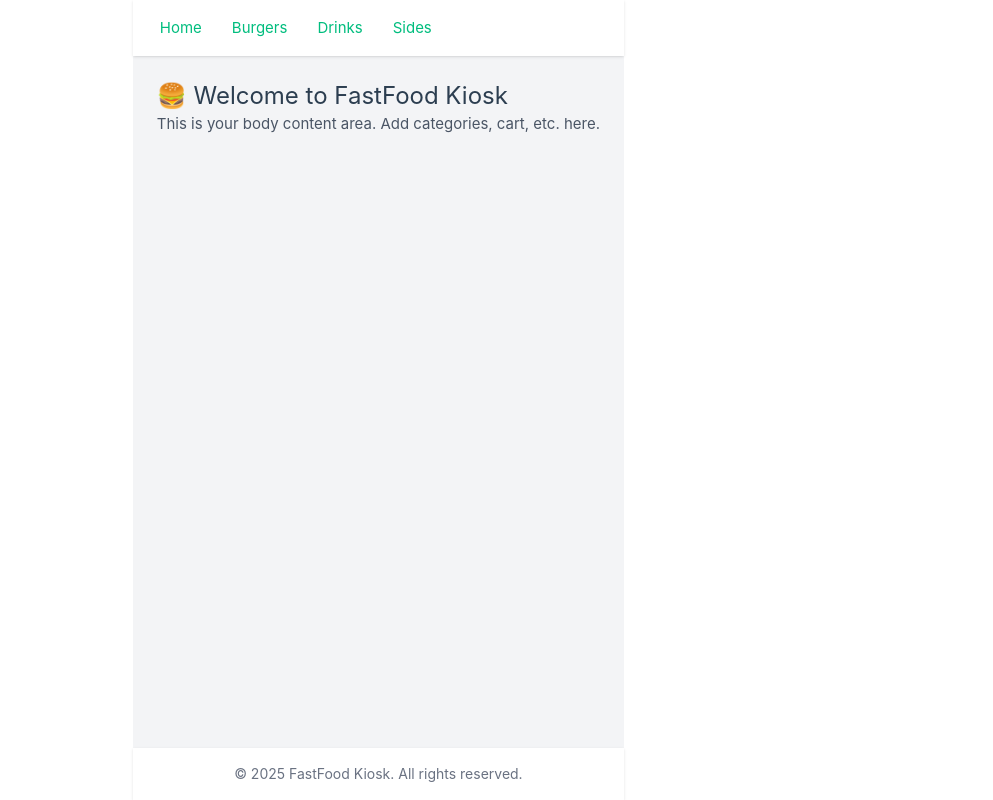
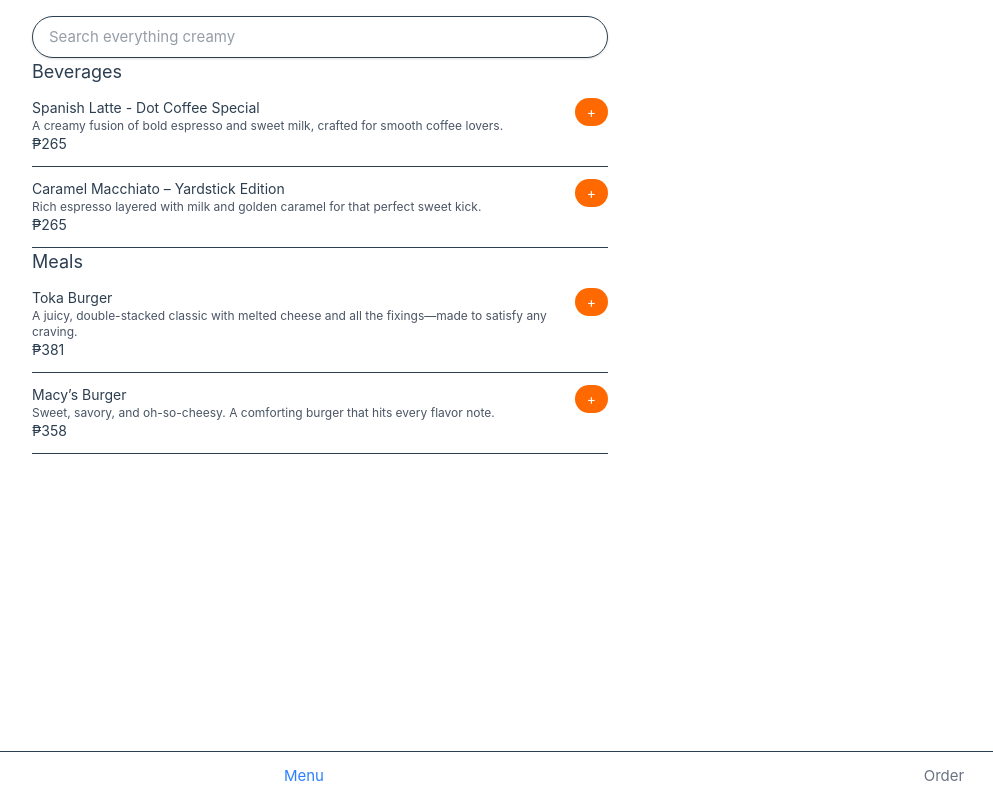
Before and after one commit to Genesis-Tan/Creamy-Created, a Vue app in the folder frontend-customer/customer-webapp/: page / in a window 1280 px wide. Shown: the whole page, without its empty margins (16-1009 px from the left). Built offline with nearby package versions, Linux system fonts and the light colour scheme.

Commit message:
partial front page - buttons

```diff
--- a/frontend-customer/customer-webapp/package.json
+++ b/frontend-customer/customer-webapp/package.json
@@ -10,6 +10,8 @@
     "format": "prettier --write src/"
   },
   "dependencies": {
+    "@tailwindcss/cli": "^4.1.11",
+    "@tailwindcss/vite": "^4.1.11",
     "vue": "^3.5.17",
     "vue-router": "^4.5.1"
   },
@@ -18,7 +20,7 @@
     "autoprefixer": "^10.4.21",
     "postcss": "^8.5.6",
     "prettier": "3.5.3",
-    "tailwindcss": "^4.1.10",
+    "tailwindcss": "^4.1.11",
     "vite": "^7.0.0",
     "vite-plugin-vue-devtools": "^7.7.7"
   }
--- a/frontend-customer/customer-webapp/src/App.vue
+++ b/frontend-customer/customer-webapp/src/App.vue
@@ -1,30 +1,87 @@
 <template>
-  <div class="flex flex-col min-h-screen bg-gray-100">
+  <div class="p-4 pb-24 bg-white min-h-screen">
+    <!-- Search Bar -->
+    <div class="mb-4">
+      <input
+        type="text"
+        placeholder="Search everything creamy"
+        class="w-full px-4 py-2 border rounded-full shadow-sm focus:outline-none"
+      />
+    </div>
 
-    <!-- Navbar -->
-    <nav class="bg-white shadow px-6 py-4 sticky top-0 z-50">
-      <ul class="flex gap-6 font-semibold text-gray-700">
-        <li><a href="#" class="hover:text-green-600">Home</a></li>
-        <li><a href="#" class="hover:text-green-600">Burgers</a></li>
-        <li><a href="#" class="hover:text-green-600">Drinks</a></li>
-        <li><a href="#" class="hover:text-green-600">Sides</a></li>
-      </ul>
-    </nav>
+    <!-- Beverages -->
+    <div>
+      <h2 class="text-lg font-semibold mb-2">Beverages</h2>
+      <MenuItem
+        v-for="item in beverages"
+        :key="item.id"
+        :item="item"
+        @update-quantity="updateQuantity"
+      />
+    </div>
 
-    <!-- Main Body -->
-    <main class="flex-grow p-6">
-      <h1 class="text-2xl font-bold mb-4">🍔 Welcome to FastFood Kiosk</h1>
-      <p class="text-gray-600">This is your body content area. Add categories, cart, etc. here.</p>
-    </main>
+    <!-- Meals -->
+    <div class="mt-6">
+      <h2 class="text-lg font-semibold mb-2">Meals</h2>
+      <MenuItem
+        v-for="item in meals"
+        :key="item.id"
+        :item="item"
+        @update-quantity="updateQuantity"
+      />
+    </div>
 
-    <!-- Footer -->
-    <footer class="bg-white shadow px-6 py-4 text-center text-sm text-gray-500">
-      © 2025 FastFood Kiosk. All rights reserved.
-    </footer>
-
+    <!-- Bottom Navigation -->
+    <div class="fixed bottom-0 left-0 right-0 bg-white border-t flex justify-around py-3">
+      <button class="text-blue-500 font-bold">Menu</button>
+      <button class="text-gray-500">Order</button>
+    </div>
   </div>
 </template>
 
 <script setup>
-// You can add script logic here if needed
+import { reactive } from 'vue'
+import MenuItem from './MenuItem.vue'
+
+const beverages = reactive([
+  {
+    id: 1,
+    name: 'Spanish Latte - Dot Coffee Special',
+    description: 'A creamy fusion of bold espresso and sweet milk, crafted for smooth coffee lovers.',
+    price: 265,
+    quantity: 0
+  },
+  {
+    id: 2,
+    name: 'Caramel Macchiato – Yardstick Edition',
+    description: 'Rich espresso layered with milk and golden caramel for that perfect sweet kick.',
+    price: 265,
+    quantity: 0
+  }
+])
+
+const meals = reactive([
+  {
+    id: 3,
+    name: 'Toka Burger',
+    description: 'A juicy, double-stacked classic with melted cheese and all the fixings—made to satisfy any craving.',
+    price: 381,
+    quantity: 0
+  },
+  {
+    id: 4,
+    name: 'Macy’s Burger',
+    description: 'Sweet, savory, and oh-so-cheesy. A comforting burger that hits every flavor note.',
+    price: 358,
+    quantity: 0
+  }
+])
+
+function updateQuantity(id, amount) {
+  const allItems = [...beverages, ...meals]
+  const item = allItems.find(i => i.id === id)
+  if (item) {
+    item.quantity = Math.max(0, item.quantity + amount)
+  }
+}
 </script>
--- /dev/null
+++ b/frontend-customer/customer-webapp/src/MenuItem.vue
@@ -0,0 +1,26 @@
+<template>
+  <div class="flex justify-between items-start py-3 border-b">
+    <div class="flex-1 pr-4">
+      <h3 class="font-medium text-sm">{{ item.name }}</h3>
+      <p class="text-xs text-gray-600">{{ item.description }}</p>
+      <span class="text-sm font-bold block mt-1">₱{{ item.price }}</span>
+    </div>
+    <div v-if="item.quantity > 0" class="flex items-center space-x-1">
+      <button @click="changeQuantity(-1)" class="px-2 py-1 rounded-full bg-gray-200 text-sm">−</button>
+      <span class="text-sm font-semibold">{{ item.quantity }}</span>
+      <button @click="changeQuantity(1)" class="px-2 py-1 rounded-full bg-gray-200 text-sm">+</button>
+    </div>
+    <div v-else>
+      <button @click="changeQuantity(1)" class="px-3 py-1 rounded-full bg-orange-500 text-white text-sm">+</button>
+    </div>
+  </div>
+</template>
+
+<script setup>
+const props = defineProps(['item'])
+const emit = defineEmits(['update-quantity'])
+
+function changeQuantity(amount) {
+  emit('update-quantity', props.item.id, amount)
+}
+</script>
```
Also changed, not shown: 1 other file (tests, documents, lock files or other folders).
